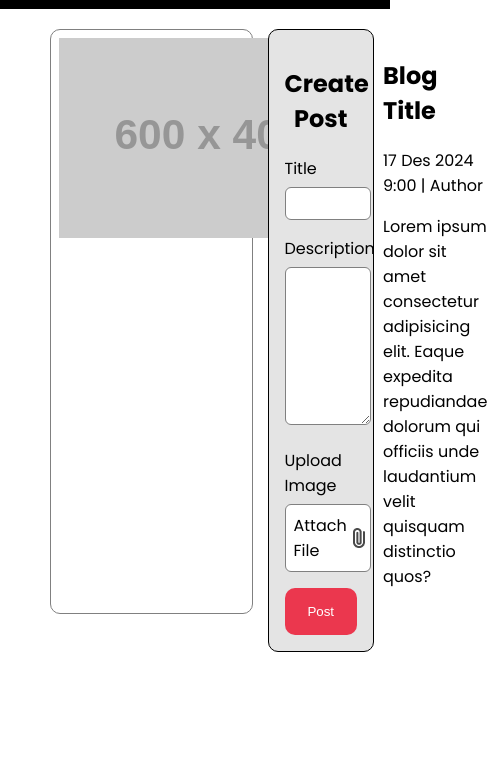
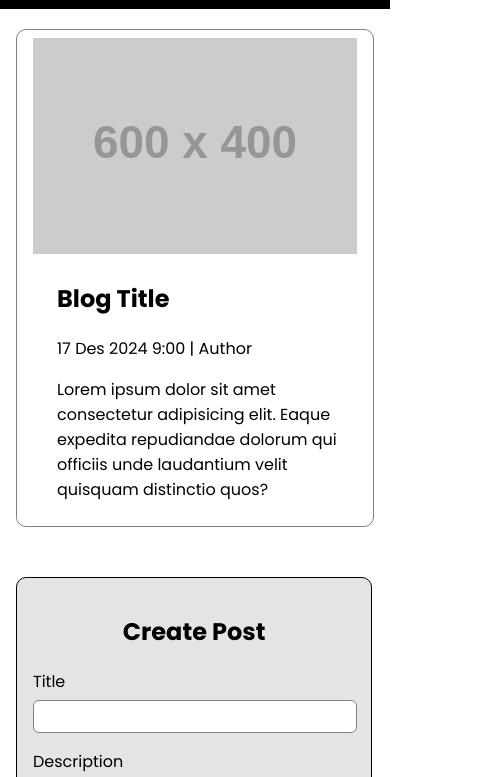
Before and after one commit to raihanfadhillah/trialClass, a plain HTML site: page blog/index.html in a window 390 px wide. Shown: the part 62-839 px from the top of the page, 487 px wide, since content can reach past the window. Drawn offline with nearby package versions, Linux system fonts and the light colour scheme; placeholder pictures from the web are drawn by us.

Commit message:
update responsive blog page

```diff
--- a/blog/style.css
+++ b/blog/style.css
@@ -147,4 +147,24 @@ form button:hover{
     .material-symbols-outlined:hover{
         color: #d10621;
     }
+    .blog{
+        display: flex;
+        flex-direction: column;
+        padding-inline: 16px;
+    }
+    .blog-list{
+        width: 100%;
+    }
+    .blog-list-item{
+        display: flex;
+        flex-direction: column;
+        padding-inline: 16px;
+    }
+    .blog-image img{
+        width: 100%;
+    }
+    .blog-form{
+        margin-top: 50px;
+        width: 90%;
+    }
 }
```
